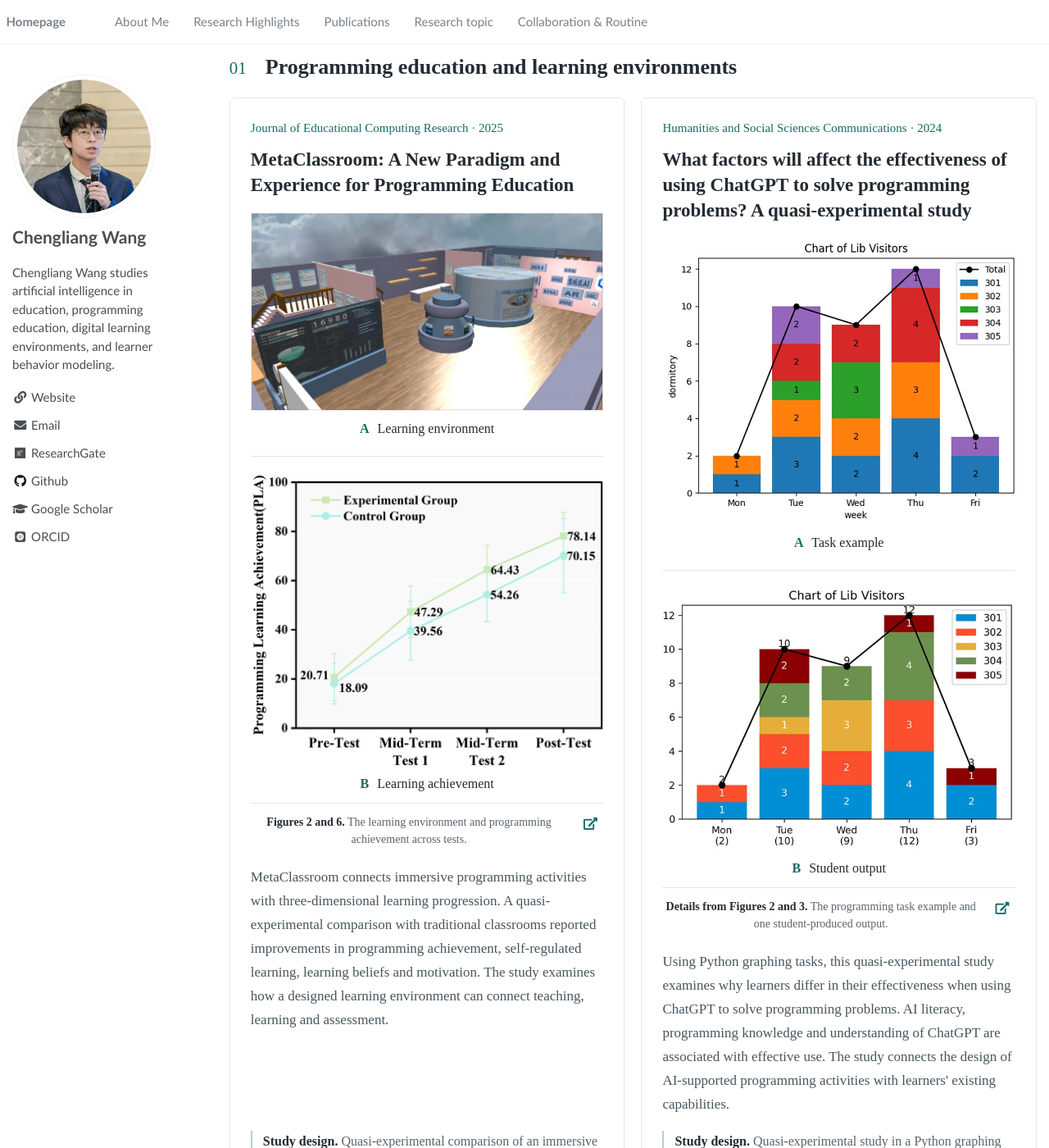
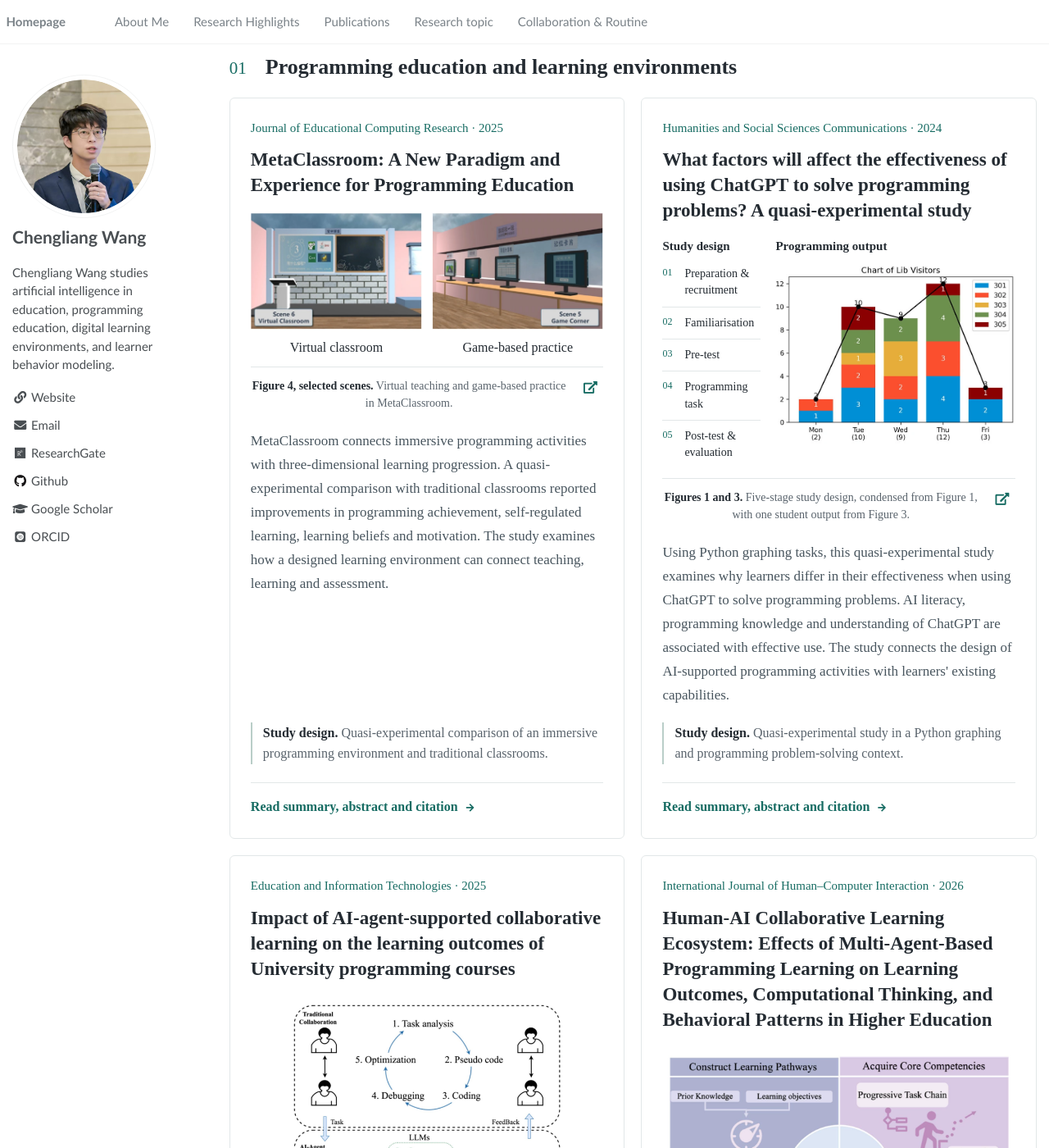
Before and after one commit to wcledutech/wcledutech.github.io, a Jekyll site: the page built from _pages/research-highlights.html, in a window 1280 px wide and 1400 px high, scrolled down 527 px. Shown: the whole window at 82% size. Built offline with Jekyll 4.4.1, drawn with Linux system fonts in a browser that asks for light colours; some web fonts are replaced.

Commit message:
Redesign two programming highlights as compact visual studies

```diff
--- a/_data/research_figure_composites.json
+++ b/_data/research_figure_composites.json
@@ -1,10 +1,12 @@
 {
   "metaclassroom-programming-education": {
-    "label": "Figures 2 and 6",
-    "caption": "The learning environment and programming achievement across tests.",
+    "layout": "scenes",
+    "edition": "scenes",
+    "label": "Figure 4, selected scenes",
+    "caption": "Virtual teaching and game-based practice in MetaClassroom.",
     "panels": [
-      {"page": 11, "image_index": 0, "reference": "Figure 2", "title": "Learning environment", "alt": "The MetaClassroom learning environment, reproduced from Figure 2."},
-      {"page": 19, "image_index": 0, "reference": "Figure 6", "title": "Learning achievement", "alt": "Figure 6: experimental and control groups' programming learning achievement across four tests, including the original values, legend and error bars."}
+      {"page": 13, "image_index": 0, "crop": [446, 0, 885, 300], "crop_description": "Complete Scene 6 panel selected from the published four-scene figure", "reference": "Figure 4, Scene 6", "title": "Virtual classroom", "alt": "Scene 6 from Figure 4: the virtual classroom with a programming blackboard, teaching platform and lectern."},
+      {"page": 13, "image_index": 0, "crop": [0, 0, 440, 300], "crop_description": "Complete Scene 5 panel selected from the published four-scene figure", "reference": "Figure 4, Scene 5", "title": "Game-based practice", "alt": "Scene 5 from Figure 4: the Game Corner, with interactive programming practice stations and memory-card activities."}
     ]
   },
   "generative-ai-education-policy-framework": {
@@ -24,11 +26,13 @@
     ]
   },
   "chatgpt-programming-ai-literacy": {
-    "label": "Details from Figures 2 and 3",
-    "caption": "The programming task example and one student-produced output.",
+    "layout": "study",
+    "edition": "study",
+    "label": "Figures 1 and 3",
+    "caption": "Five-stage study design, condensed from Figure 1, with one student output from Figure 3.",
     "panels": [
-      {"page": 5, "image_index": 0, "crop": [670, 125, 1501, 800], "reference": "Figure 2, detail", "title": "Task example", "alt": "The complete example chart from the task sheet in Figure 2, with its axes, legend and values retained; surrounding task instructions are omitted."},
-      {"page": 5, "image_index": 1, "crop": [0, 0, 705, 522], "reference": "Figure 3, first example", "title": "Student output", "alt": "The first complete student output chart from Figure 3, including its title, axes, legend and plotted values."}
+      {"page": 4, "image_index": 0, "kind": "workflow", "reference": "Figure 1, condensed", "title": "Study design", "alt": "The five-stage study design condensed from Figure 1: preparation and recruitment, familiarisation, pre-test, programming task, and post-test and evaluation.", "steps": ["Preparation & recruitment", "Familiarisation", "Pre-test", "Programming task", "Post-test & evaluation"]},
+      {"page": 5, "image_index": 1, "crop": [0, 0, 705, 522], "reference": "Figure 3, first example", "title": "Programming output", "alt": "The first complete student output chart from Figure 3, including its title, axes, legend and plotted values."}
     ]
   },
   "classroom-emotion-image-dataset": {
--- a/_data/research_figures.json
+++ b/_data/research_figures.json
@@ -1,86 +1,117 @@
 {
   "metaclassroom-programming-education": {
-    "src": "/images/research-figures/metaclassroom-programming-education-overview-composite.webp",
-    "full": "/images/research-figures/metaclassroom-programming-education-overview-composite.png",
-    "width": 771,
-    "height": 1200,
-    "original_width": 1200,
-    "original_height": 1868,
-    "number": 2,
-    "label": "Figures 2 and 6",
-    "caption": "The learning environment and programming achievement across tests.",
-    "alt": "Two-panel overview: The MetaClassroom learning environment, reproduced from Figure 2. Figure 6: experimental and control groups' programming learning achievement across four tests, including the original values, legend and error bars.",
+    "src": "/images/research-figures/metaclassroom-programming-education-scenes-composite.webp",
+    "full": "/images/research-figures/metaclassroom-programming-education-scenes-composite.png",
+    "width": 1200,
+    "height": 551,
+    "original_width": 1600,
+    "original_height": 735,
+    "number": 4,
+    "label": "Figure 4, selected scenes",
+    "caption": "Virtual teaching and game-based practice in MetaClassroom.",
+    "alt": "Two-panel overview: Scene 6 from Figure 4: the virtual classroom with a programming blackboard, teaching platform and lectern. Scene 5 from Figure 4: the Game Corner, with interactive programming practice stations and memory-card activities.",
     "panels": [
       {
-        "src": "/images/research-figures/metaclassroom-programming-education-overview-a.webp",
-        "full": "/images/research-figures/metaclassroom-programming-education-overview-a.png",
-        "width": 869,
-        "height": 487,
-        "original_width": 869,
-        "original_height": 487,
+        "src": "/images/research-figures/metaclassroom-programming-education-scenes-a.webp",
+        "full": "/images/research-figures/metaclassroom-programming-education-scenes-a.png",
+        "width": 439,
+        "height": 300,
+        "original_width": 439,
+        "original_height": 300,
         "label": "A",
-        "title": "Learning environment",
-        "reference": "Figure 2",
-        "alt": "The MetaClassroom learning environment, reproduced from Figure 2.",
+        "title": "Virtual classroom",
+        "reference": "Figure 4, Scene 6",
+        "alt": "Scene 6 from Figure 4: the virtual classroom with a programming blackboard, teaching platform and lectern.",
         "source": {
           "doi": "10.1177/07356331251322470",
           "pdf_sha256": "71210537bb2a23c33aa1521dd2ef6a76ad86bca7d6311de693d69c94e317837c",
-          "pdf_page": 11,
-          "reference": "Figure 2",
+          "pdf_page": 13,
+          "reference": "Figure 4, Scene 6",
           "image_index": 0,
-          "image_xref": 166,
+          "image_xref": 181,
           "bbox": [
-            59.7543,
-            372.1323,
-            372.5647,
-            547.0867
+            56.7496,
+            67.2379,
+            375.3194,
+            284.7686
           ],
-          "method": "Original embedded PDF image"
+          "method": "Original embedded PDF image; Complete Scene 6 panel selected from the published four-scene figure",
+          "crop_pixels": [
+            446,
+            0,
+            885,
+            300
+          ],
+          "uncropped_size": [
+            885,
+            605
+          ]
         }
       },
       {
-        "src": "/images/research-figures/metaclassroom-programming-education-overview-b.webp",
-        "full": "/images/research-figures/metaclassroom-programming-education-overview-b.png",
-        "width": 869,
-        "height": 717,
-        "original_width": 869,
-        "original_height": 717,
+        "src": "/images/research-figures/metaclassroom-programming-education-scenes-b.webp",
+        "full": "/images/research-figures/metaclassroom-programming-education-scenes-b.png",
+        "width": 440,
+        "height": 300,
+        "original_width": 440,
+        "original_height": 300,
         "label": "B",
-        "title": "Learning achievement",
-        "reference": "Figure 6",
-        "alt": "Figure 6: experimental and control groups' programming learning achievement across four tests, including the original values, legend and error bars.",
+        "title": "Game-based practice",
+        "reference": "Figure 4, Scene 5",
+        "alt": "Scene 5 from Figure 4: the Game Corner, with interactive programming practice stations and memory-card activities.",
         "source": {
           "doi": "10.1177/07356331251322470",
           "pdf_sha256": "71210537bb2a23c33aa1521dd2ef6a76ad86bca7d6311de693d69c94e317837c",
-          "pdf_page": 19,
-          "reference": "Figure 6",
+          "pdf_page": 13,
+          "reference": "Figure 4, Scene 5",
           "image_index": 0,
-          "image_xref": 225,
+          "image_xref": 181,
           "bbox": [
-            59.7543,
-            208.9702,
-            372.5647,
-            466.9796
+            56.7496,
+            67.2379,
+            375.3194,
+            284.7686
           ],
-          "method": "Original embedded PDF image"
+          "method": "Original embedded PDF image; Complete Scene 5 panel selected from the published four-scene figure",
+          "crop_pixels": [
+            0,
+            0,
+            440,
+            300
+          ],
+          "uncropped_size": [
+            885,
+            605
+          ]
         }
       }
     ],
     "source": {
       "doi": "10.1177/07356331251322470",
       "pdf_sha256": "71210537bb2a23c33aa1521dd2ef6a76ad86bca7d6311de693d69c94e317837c",
-      "pdf_page": 11,
-      "reference": "Figure 2",
+      "pdf_page": 13,
+      "reference": "Figure 4, Scene 6",
       "image_index": 0,
-      "image_xref": 166,
+      "image_xref": 181,
       "bbox": [
-        59.7543,
-        372.1323,
-        372.5647,
-        547.0867
+        56.7496,
+        67.2379,
+        375.3194,
+        284.7686
       ],
-      "method": "Two-panel composition; panel-level sources and any selected chart details are recorded separately"
-    }
+      "method": "Two-panel composition; panel-level sources and any selected chart details are recorded separately",
+      "crop_pixels": [
+        446,
+        0,
+        885,
+        300
+      ],
+      "uncropped_size": [
+        885,
+        605
+      ]
+    },
+    "layout": "scenes"
   },
   "generative-ai-education-policy-framework": {
     "src": "/images/research-figures/generative-ai-education-policy-framework-overview-composite.webp",
@@ -274,63 +305,67 @@
     }
   },
   "chatgpt-programming-ai-literacy": {
-    "src": "/images/research-figures/chatgpt-programming-ai-literacy-overview-composite.webp",
-    "full": "/images/research-figures/chatgpt-programming-ai-literacy-overview-composite.png",
-    "width": 701,
-    "height": 1200,
-    "original_width": 1200,
-    "original_height": 2055,
-    "number": 2,
-    "label": "Details from Figures 2 and 3",
-    "caption": "The programming task example and one student-produced output.",
-    "alt": "Two-panel overview: The complete example chart from the task sheet in Figure 2, with its axes, legend and values retained; surrounding task instructions are omitted. The first complete student output chart from Figure 3, including its title, axes, legend and plotted values.",
+    "src": "/images/research-figures/chatgpt-programming-ai-literacy-study-composite.webp",
+    "full": "/images/research-figures/chatgpt-programming-ai-literacy-study-composite.png",
+    "width": 1200,
+    "height": 782,
+    "original_width": 1600,
+    "original_height": 1043,
+    "number": 1,
+    "label": "Figures 1 and 3",
+    "caption": "Five-stage study design, condensed from Figure 1, with one student output from Figure 3.",
+    "alt": "Two-panel overview: The five-stage study design condensed from Figure 1: preparation and recruitment, familiarisation, pre-test, programming task, and post-test and evaluation. The first complete student output chart from Figure 3, including its title, axes, legend and plotted values.",
     "panels": [
       {
-        "src": "/images/research-figures/chatgpt-programming-ai-literacy-overview-a.webp",
-        "full": "/images/research-figures/chatgpt-programming-ai-literacy-overview-a.png",
-        "width": 831,
-        "height": 675,
-        "original_width": 831,
-        "original_height": 675,
+        "src": "/images/research-figures/chatgpt-programming-ai-literacy-study-a.webp",
+        "full": "/images/research-figures/chatgpt-programming-ai-literacy-study-a.png",
+        "width": 570,
+        "height": 1040,
+        "original_width": 570,
+        "original_height": 1040,
         "label": "A",
-        "title": "Task example",
-        "reference": "Figure 2, detail",
-        "alt": "The complete example chart from the task sheet in Figure 2, with its axes, legend and values retained; surrounding task instructions are omitted.",
+        "title": "Study design",
+        "reference": "Figure 1, condensed",
+        "alt": "The five-stage study design condensed from Figure 1: preparation and recruitment, familiarisation, pre-test, programming task, and post-test and evaluation.",
         "source": {
           "doi": "10.1057/s41599-024-02751-w",
           "pdf_sha256": "b3972967980fa102f60ff7cbe0ccb1c769a740698e0b1bb277ec3fdf6fe19821",
-          "pdf_page": 5,
-          "reference": "Figure 2, detail",
+          "pdf_page": 4,
+          "reference": "Figure 1, condensed",
           "image_index": 0,
-          "image_xref": 180,
+          "image_xref": 161,
           "bbox": [
-            117.581,
+            51.647,
             50.797,
-            477.814,
-            261.411
+            543.628,
+            463.691
           ],
-          "method": "Original embedded PDF image; selected complete chart detail, with all axes and legends retained",
-          "crop_pixels": [
-            670,
-            125,
-            1501,
-            800
-          ],
-          "uncropped_size": [
-            1501,
-            878
+          "method": "Five-stage experimental design condensed from the published Figure 1; no study data changed",
+          "steps": [
+            "Preparation & recruitment",
+            "Familiarisation",
+            "Pre-test",
+            "Programming task",
+            "Post-test & evaluation"
           ]
-        }
+        },
+        "steps": [
+          "Preparation & recruitment",
+          "Familiarisation",
+          "Pre-test",
+          "Programming task",
+          "Post-test & evaluation"
+        ]
       },
       {
-        "src": "/images/research-figures/chatgpt-programming-ai-literacy-overview-b.webp",
-        "full": "/images/research-figures/chatgpt-programming-ai-literacy-overview-b.png",
+        "src": "/images/research-figures/chatgpt-programming-ai-literacy-study-b.webp",
+        "full": "/images/research-figures/chatgpt-programming-ai-literacy-study-b.png",
         "width": 705,
         "height": 522,
         "original_width": 705,
         "original_height": 522,
         "label": "B",
-        "title": "Student output",
+        "title": "Programming output",
         "reference": "Figure 3, first example",
         "alt": "The first complete student output chart from Figure 3, including its title, axes, legend and plotted values.",
         "source": {
@@ -363,28 +398,26 @@
     "source": {
       "doi": "10.1057/s41599-024-02751-w",
       "pdf_sha256": "b3972967980fa102f60ff7cbe0ccb1c769a740698e0b1bb277ec3fdf6fe19821",
-      "pdf_page": 5,
-      "reference": "Figure 2, detail",
+      "pdf_page": 4,
+      "reference": "Figure 1, condensed",
       "image_index": 0,
-      "image_xref": 180,
+      "image_xref": 161,
       "bbox": [
-        117.581,
+        51.647,
         50.797,
-        477.814,
-        261.411
+        543.628,
+        463.691
       ],
       "method": "Two-panel composition; panel-level sources and any selected chart details are recorded separately",
-      "crop_pixels": [
-        670,
-        125,
-        1501,
-        800
-      ],
-      "uncropped_size": [
-        1501,
-        878
+      "steps": [
+        "Preparation & recruitment",
+        "Familiarisation",
+        "Pre-test",
+        "Programming task",
+        "Post-test & evaluation"
       ]
-    }
+    },
+    "layout": "study"
   },
   "ai-agents-collaborative-programming": {
     "src": "/images/research-figures/ai-agents-collaborative-programming-fig-1.webp",
--- a/_pages/research-highlights.html
+++ b/_pages/research-highlights.html
@@ -49,13 +49,19 @@ author_profile: true
           {% if figure %}
           <figure class="highlights-paper-figure">
             {% if figure.panels %}
-            <div class="highlights-figure-composite" role="group" aria-label="{{ figure.caption | escape }}">
+            <div class="highlights-figure-composite{% if figure.layout %} highlights-layout-{{ figure.layout }}{% endif %}" role="group" aria-label="{{ figure.caption | escape }}">
               {% for panel in figure.panels %}
               <div class="highlights-figure-panel">
                 <a class="highlights-panel-image" href="{{ panel.full | relative_url }}" target="_blank" rel="noopener" title="{{ panel.reference | escape }}. {{ panel.title | escape }}" aria-label="Enlarge {{ panel.reference | escape }} from {{ paper.title | escape }}">
+                  {% if panel.steps %}
+                  <ol class="highlights-study-steps">
+                    {% for step in panel.steps %}<li><span class="highlights-step-number" aria-hidden="true">0{{ forloop.index }}</span><span>{{ step | escape }}</span></li>{% endfor %}
+                  </ol>
+                  {% else %}
                   <img src="{{ panel.src | relative_url }}" width="{{ panel.width }}" height="{{ panel.height }}" alt="{{ panel.alt | escape }}" loading="lazy" decoding="async">
+                  {% endif %}
                 </a>
-                <p class="highlights-panel-caption"><span>{{ panel.label }}</span> {{ panel.title | escape }}</p>
+                <p class="highlights-panel-caption">{% unless figure.layout %}<span>{{ panel.label }}</span> {% endunless %}{{ panel.title | escape }}</p>
               </div>
               {% endfor %}
             </div>
--- a/assets/css/research-highlights-page.css
+++ b/assets/css/research-highlights-page.css
@@ -306,6 +306,89 @@
   font-weight: 700;
 }
 
+.research-highlights-page .highlights-layout-scenes {
+  grid-template-columns: repeat(2, minmax(0, 1fr));
+  gap: 12px;
+}
+
+.research-highlights-page .highlights-layout-study {
+  grid-template-columns: 120px minmax(0, 1fr);
+  align-items: start;
+  gap: 18px;
+}
+
+.research-highlights-page .highlights-layout-scenes .highlights-figure-panel,
+.research-highlights-page .highlights-layout-study .highlights-figure-panel {
+  padding: 0;
+  border: 0;
+}
+
+.research-highlights-page .highlights-layout-study .highlights-figure-panel {
+  display: flex;
+  flex-direction: column;
+}
+
+.research-highlights-page .highlights-layout-study .highlights-panel-caption {
+  order: -1;
+  margin: 0 0 12px;
+  text-align: left;
+  font-size: 15px;
+  font-weight: 700;
+}
+
+.research-highlights-page .highlights-study-steps {
+  margin: 0;
+  padding: 0;
+  list-style: none;
+  color: var(--highlights-ink);
+  font-family: "Times New Roman", Times, serif;
+  font-size: 14px;
+  line-height: 1.45;
+}
+
+.research-highlights-page .highlights-study-steps li {
+  display: grid;
+  grid-template-columns: 20px minmax(0, 1fr);
+  gap: 7px;
+  margin: 0;
+  padding: 9px 0;
+  border-bottom: 1px solid var(--highlights-rule);
+}
+
+.research-highlights-page .highlights-study-steps li:first-child {
+  padding-top: 0;
+}
+
+.research-highlights-page .highlights-study-steps li:last-child {
+  border-bottom: 0;
+}
+
+.research-highlights-page .highlights-step-number {
+  color: var(--highlights-accent);
+  font-size: 12px;
+  font-variant-numeric: tabular-nums;
+}
+
+.research-highlights-page .highlights-layout-study a:hover {
+  text-decoration: none;
+}
+
+@media (max-width: 1140px) {
+  .research-highlights-page .highlights-layout-study {
+    grid-template-columns: minmax(0, 1fr);
+  }
+
+  .research-highlights-page .highlights-study-steps {
+    display: grid;
+    grid-template-columns: repeat(2, minmax(0, 1fr));
+    gap: 8px 14px;
+  }
+
+  .research-highlights-page .highlights-study-steps li {
+    padding: 0 0 7px;
+  }
+}
+
 .research-highlights-page .highlights-paper-figure figcaption {
   display: flex;
   align-items: flex-start;
```
Also changed, not shown: _scripts/compose_research_figures.py (+55 -4 lines), tests/test_research_figures.py (+21 -2 lines), images/research-figures/chatgpt-programming-ai-literacy-study-a.png (added), images/research-figures/chatgpt-programming-ai-literacy-study-a.webp (added), images/research-figures/chatgpt-programming-ai-literacy-study-b.png (added), images/research-figures/chatgpt-programming-ai-literacy-study-b.webp (added), images/research-figures/chatgpt-programming-ai-literacy-study-composite.png (added), images/research-figures/chatgpt-programming-ai-literacy-study-composite.webp (added), images/research-figures/metaclassroom-programming-education-scenes-a.png (added), images/research-figures/metaclassroom-programming-education-scenes-a.webp (added), images/research-figures/metaclassroom-programming-education-scenes-b.png (added), images/research-figures/metaclassroom-programming-education-scenes-b.webp (added), images/research-figures/metaclassroom-programming-education-scenes-composite.png (added), images/research-figures/metaclassroom-programming-education-scenes-composite.webp (added).
